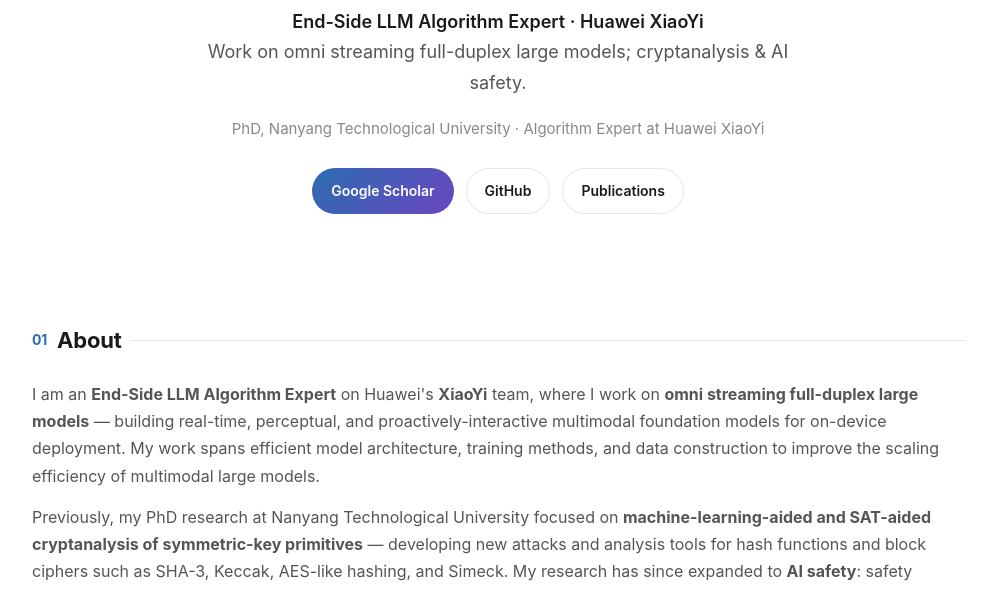
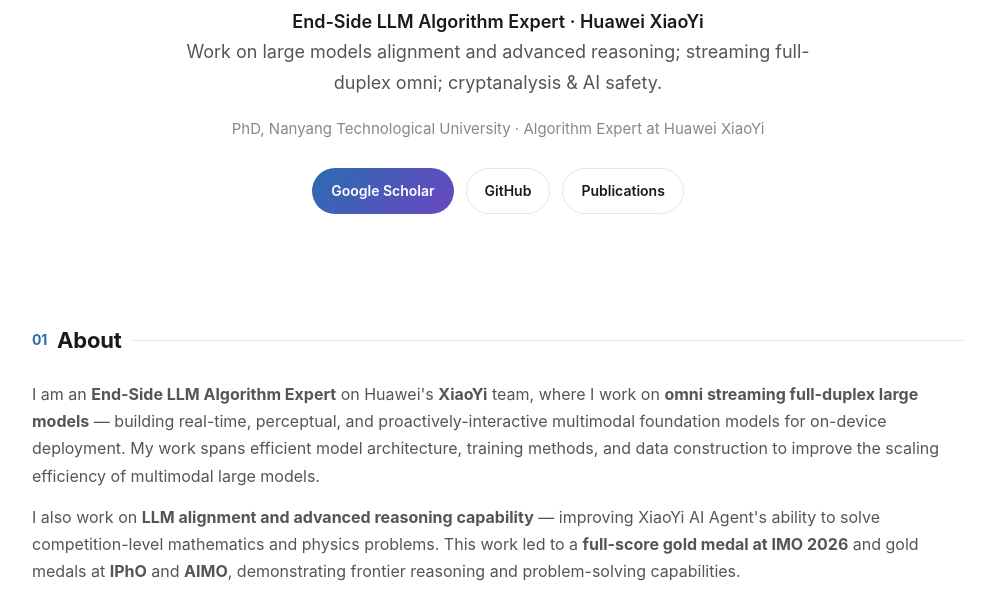
Before and after one commit to TuYi0521/tuyi-cv, a plain HTML site: page index.html in a window 1280 px wide. Shown: the part 353-942 px from the top of the page, without its empty margins (142-1137 px from the left). Drawn offline with Linux system fonts and the light colour scheme.

Commit message:
Update index.html

```diff
--- a/index.html
+++ b/index.html
@@ -115,7 +115,7 @@
   <div class="avatar">TY</div>
   <h1 class="name">Tu Yi</h1>
   <p class="tagline"><span class="role">End-Side LLM Algorithm Expert · Huawei XiaoYi</span><br>
-    Work on omni streaming full-duplex large models; cryptanalysis &amp; AI safety.</p>
+    Work on large models alignment and advanced reasoning; streaming full-duplex omni; cryptanalysis &amp; AI safety.</p>
   <p class="affil">PhD, Nanyang Technological University &middot; Algorithm Expert at Huawei XiaoYi</p>
   <div class="hero-links">
     <a class="btn primary" href="https://scholar.google.com/citations?user=zPTEMQ0AAAAJ&hl=en&oi=ao" target="_blank" rel="noopener">Google Scholar</a>
@@ -128,8 +128,8 @@
   <section id="about" class="about">
     <h2><span class="num">01</span>About</h2>
     <p>I am an <strong>End-Side LLM Algorithm Expert</strong> on Huawei's <strong>XiaoYi</strong> team, where I work on <strong>omni streaming full-duplex large models</strong> — building real-time, perceptual, and proactively-interactive multimodal foundation models for on-device deployment. My work spans efficient model architecture, training methods, and data construction to improve the scaling efficiency of multimodal large models.</p>
+    <p>I also work on <strong>LLM alignment and advanced reasoning capability</strong> — improving XiaoYi AI Agent's ability to solve competition-level mathematics and physics problems. This work led to a <strong>full-score gold medal at IMO 2026</strong> and gold medals at <strong>IPhO</strong> and <strong>AIMO</strong>, demonstrating frontier reasoning and problem-solving capabilities.</p>
     <p>Previously, my PhD research at Nanyang Technological University focused on <strong>machine-learning-aided and SAT-aided cryptanalysis of symmetric-key primitives</strong> — developing new attacks and analysis tools for hash functions and block ciphers such as SHA-3, Keccak, AES-like hashing, and Simeck. My research has since expanded to <strong>AI safety</strong>: safety evaluation of large language models, jailbreak attacks and defenses on text-to-image models, and bias analysis in video-language models.</p>
-    <p>I also work on <strong>LLM alignment and advanced reasoning capability</strong> — improving XiaoYi AI Agent's ability to solve competition-level mathematics and physics problems. This work led to a <strong>full-score gold medal at IMO 2026</strong> and gold medals at <strong>IPhO</strong> and <strong>AIMO</strong>, demonstrating frontier reasoning and problem-solving capabilities.</p>
     <div class="chips">
       <span class="chip">Omni Full-Duplex LLM</span>
       <span class="chip">End-Side Multimodal Models</span>
```
